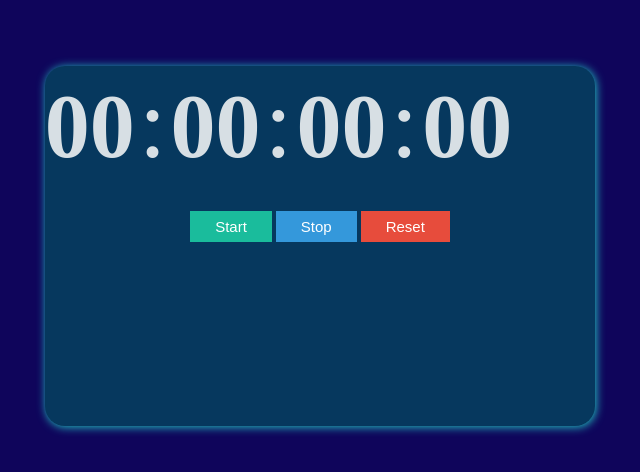
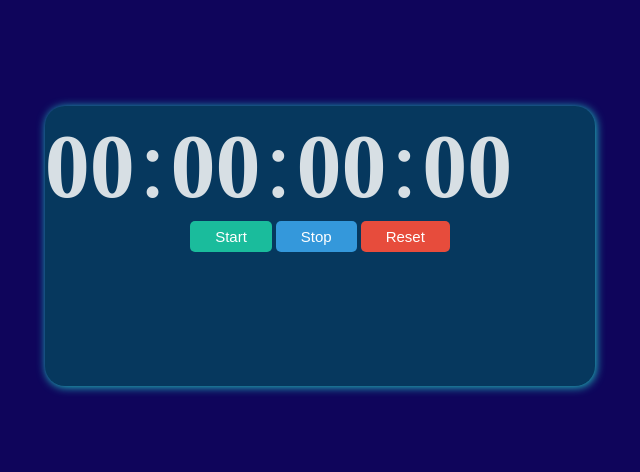
Before and after one commit to mailmesapna1/StopWatch, a plain HTML site: page index.html in a window 1280 px wide. Shown: the part 154-626 px from the top of the page, without its empty margins (320-960 px from the left). Drawn offline with Linux system fonts and the light colour scheme.

Commit message:
third commit

```diff
--- a/style.css
+++ b/style.css
@@ -15,7 +15,7 @@ body{
     justify-content: space-around;
     background-color: #06385e;
     border-radius: 20px;
-    height: 45vh;
+    height: 35vh;
     width: 43vw;
     box-shadow: 1px 1px 10px rgb(35, 201, 193);
 }
@@ -33,9 +33,12 @@ body{
 }
 .btn-conatiner{
     text-align: center;
-    margin-top: 30px;
+    /* margin-top: 30px; */
+    justify-content: space-around;
 }
 .btn{
+    border-radius: 5px;
+
     padding: 7px 25px;
     font-size: 15px;
     margin: 0px ,10px;
```
